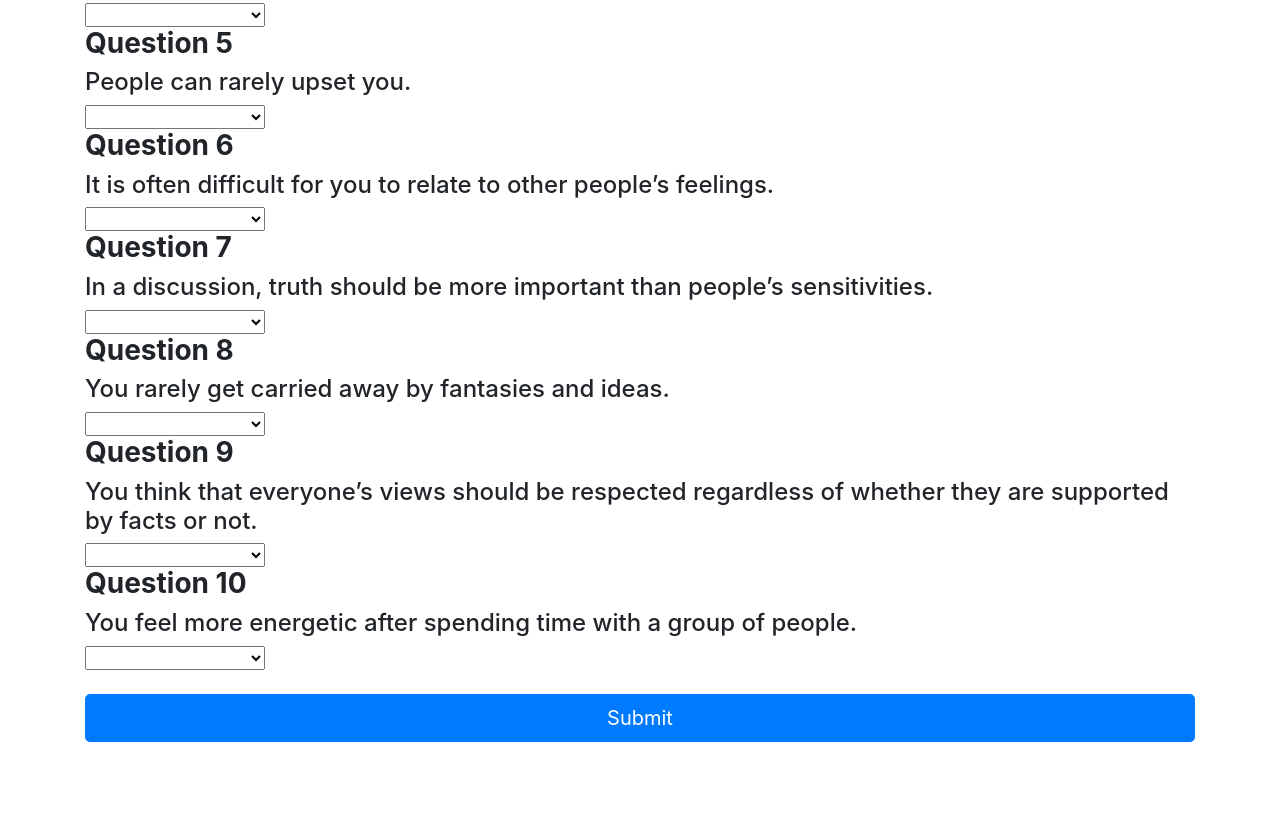
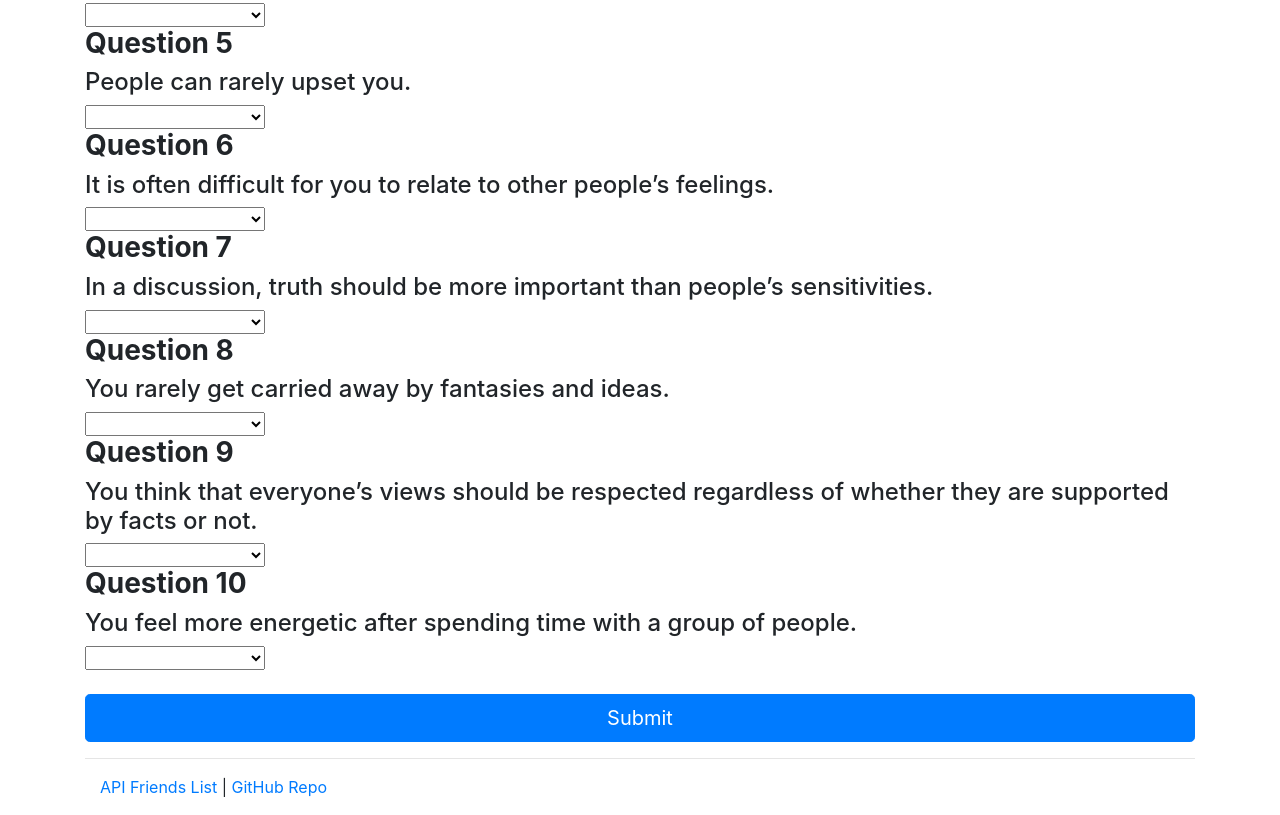
Before and after one commit to JoshBal117/FriendFinder, a website: page app/public/survey.html in a window 1280 px wide. Shown: the part 659-1474 px from the top of the page. Before the commit the page ends 1401 px from the top, so only its background shows below. Drawn offline with nearby package versions, Linux system fonts and the light colour scheme.

Commit message:
add footer

```diff
--- a/app/public/survey.html
+++ b/app/public/survey.html
@@ -144,8 +144,17 @@
     <button type="submit" class="btn btn-primary btn-lg btn-block" id="submit"><i class="fa fa-check-circle" aria-hidden="true"></i>
         Submit</button>
 
+        <hr>
+    <footer class="footer">
+      <div class="container">
+        <p><a href="/api/friends">API Friends List</a> | <a href="https://github.com/bflickinger/friendfinder">GitHub Repo</a></p>
+      </div>
+    </footer>
+
 
 
     </div>
+
+
 </body>
 </html>
```
